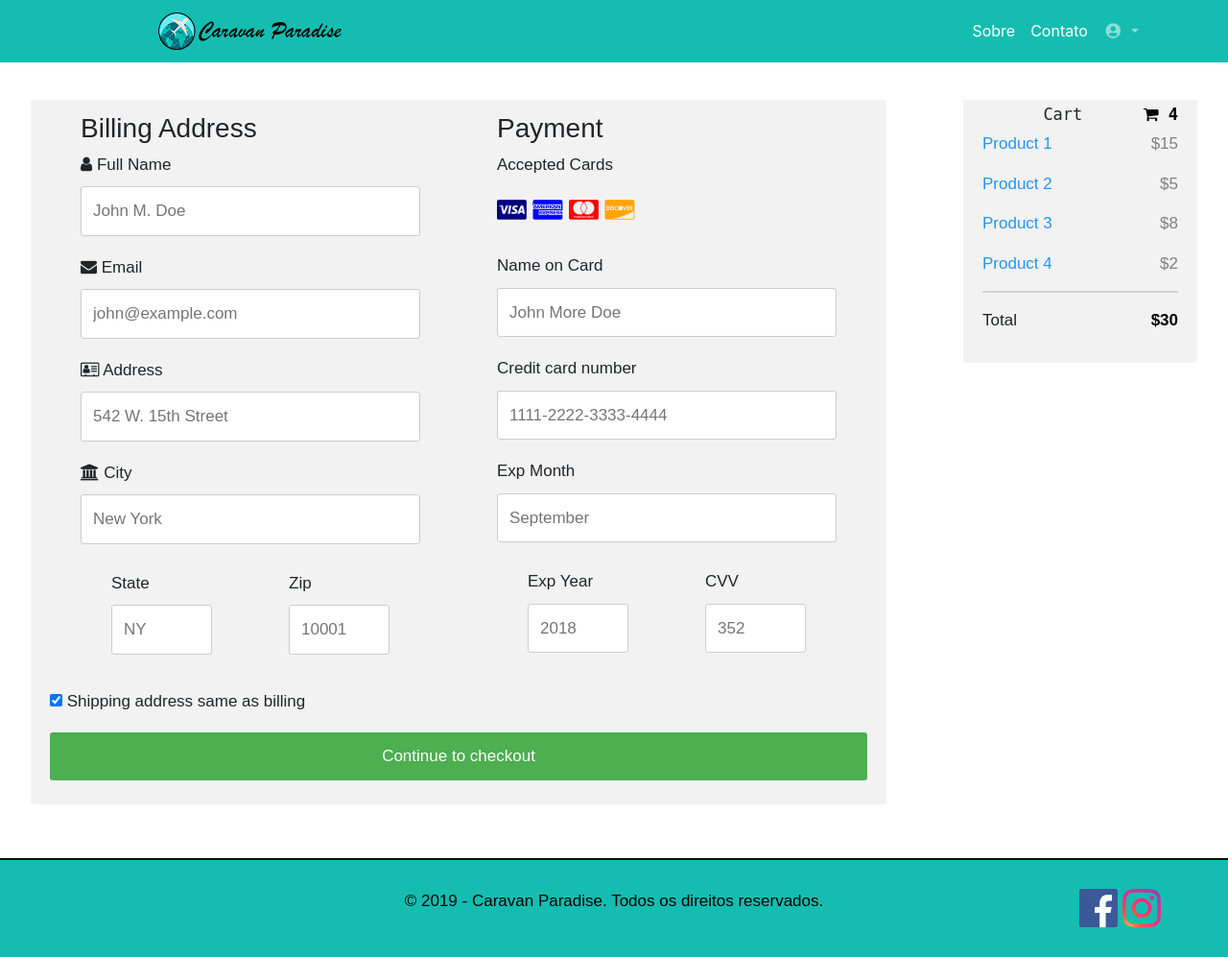
After one commit to sont-group/Caravan-Paradise, a PHP site: page /site/pagamento.php in a window 1280 px wide. The commit adds this page. Shown: the whole page at 96% size. Run offline with PHP 8.4, Linux system fonts and the light colour scheme.

Commit message:
+pagamento

```diff
--- /dev/null
+++ b/site/pagamento.php
@@ -0,0 +1,213 @@
+<!DOCTYPE html>
+<html lang="pt-br">
+
+<head>
+    <meta charset="UTF-8">
+    <meta name="viewport" content="width=100%, initial-scale=1.0">
+    <meta http-equiv="X-UA-Compatible" content="ie=edge">
+    <title>Caravan Paradise</title>
+
+    <!-- Bootstrap core CSS -->
+    <link href="bootstrap/css/bootstrap.css" rel="stylesheet">
+    <!-- estilos -->
+    <link rel="stylesheet" href="css/estilos.css">
+    <!-- Custom fonts-->
+  <link href="css/fontawesome-free/css/all.min.css" rel="stylesheet" type="text/css">
+  <!-- Import fonts-->
+  <meta name="viewport" content="width=device-width, initial-scale=1">
+<link rel="stylesheet" href="https://cdnjs.cloudflare.com/ajax/libs/font-awesome/4.7.0/css/font-awesome.min.css">
+
+  <style>
+
+  /*Pagamento*/
+.row {
+  display: -ms-flexbox; /* IE10 */
+  display: flex;
+  -ms-flex-wrap: wrap; /* IE10 */
+  flex-wrap: wrap;
+  margin: 0 -16px;
+  font-family: Arial;
+  font-size: 17px;
+  padding: 8px;
+  box-sizing: border-box;
+}
+
+.col-25 {
+  -ms-flex: 20%; /* IE10 */
+  flex: 20%;
+}
+
+.col-50 {
+  -ms-flex: 50%; /* IE10 */
+  flex: 50%;
+}
+
+.col-75 {
+  -ms-flex: 70%; /* IE10 */
+  flex: 70%;
+}
+
+.col-25,
+.col-50,
+.col-75 {
+  padding: 0 40px;
+}
+
+.pagamento-box {
+  background-color: #f2f2f2;
+  padding: 5px 20px 15px 20px;
+  border: px solid lightgrey;
+  border-radius: 3px;
+}
+
+input[type=text] {
+  width: 100%;
+  margin-bottom: 20px;
+  padding: 12px;
+  border: 1px solid #ccc;
+  border-radius: 3px;
+}
+
+label {
+  margin-bottom: 10px;
+  display: block;
+}
+
+.icon-container {
+  margin-bottom: 20px;
+  padding: 7px 0;
+  font-size: 24px;
+}
+
+.btn {
+  background-color: #4CAF50;
+  color: white;
+  padding: 12px;
+  margin: 10px 0;
+  border: none;
+  width: 100%;
+  border-radius: 3px;
+  cursor: pointer;
+  font-size: 17px;
+}
+
+.btn:hover {
+  background-color: #45a049;
+}
+
+a {
+  color: #2196F3;
+}
+
+hr {
+  border: 1px solid lightgrey;
+}
+
+span.price {
+  float: right;
+  color: grey;
+}
+
+/* Responsive layout - when the screen is less than 800px wide, make the two columns stack on top of each other instead of next to each other (also change the direction - make the "cart" column go on top) */
+@media (max-width: 800px) {
+  .row {
+    flex-direction: column-reverse;
+  }
+  .col-25 {
+    margin-bottom: 20px;
+  }
+}
+</style>
+
+</head>
+
+<body>
+<?php include_once('class/setup.php');
+    $setup = new Setup();
+    $setup->menu();
+    ?>
+    <br><br><br><br>
+    <div class="row">
+  <div class="col-75">
+    <div class="pagamento-box">
+      <form action="/action_page.php">
+
+        <div class="row">
+          <div class="col-50">
+            <h3>Billing Address</h3>
+            <label for="fname"><i class="fa fa-user"></i> Full Name</label>
+            <input type="text" id="fname" name="firstname" placeholder="John M. Doe">
+            <label for="email"><i class="fa fa-envelope"></i> Email</label>
+            <input type="text" id="email" name="email" placeholder="john@example.com">
+            <label for="adr"><i class="fa fa-address-card-o"></i> Address</label>
+            <input type="text" id="adr" name="address" placeholder="542 W. 15th Street">
+            <label for="city"><i class="fa fa-institution"></i> City</label>
+            <input type="text" id="city" name="city" placeholder="New York">
+
+            <div class="row">
+              <div class="col-50">
+                <label for="state">State</label>
+                <input type="text" id="state" name="state" placeholder="NY">
+              </div>
+              <div class="col-50">
+                <label for="zip">Zip</label>
+                <input type="text" id="zip" name="zip" placeholder="10001">
+              </div>
+            </div>
+          </div>
+
+          <div class="col-50">
+            <h3>Payment</h3>
+            <label for="fname">Accepted Cards</label>
+            <div class="icon-container">
+              <i class="fa fa-cc-visa" style="color:navy;"></i>
+              <i class="fa fa-cc-amex" style="color:blue;"></i>
+              <i class="fa fa-cc-mastercard" style="color:red;"></i>
+              <i class="fa fa-cc-discover" style="color:orange;"></i>
+            </div>
+            <label for="cname">Name on Card</label>
+            <input type="text" id="cname" name="cardname" placeholder="John More Doe">
+            <label for="ccnum">Credit card number</label>
+            <input type="text" id="ccnum" name="cardnumber" placeholder="1111-2222-3333-4444">
+            <label for="expmonth">Exp Month</label>
+            <input type="text" id="expmonth" name="expmonth" placeholder="September">
+            <div class="row">
+              <div class="col-50">
+                <label for="expyear">Exp Year</label>
+                <input type="text" id="expyear" name="expyear" placeholder="2018">
+              </div>
+              <div class="col-50">
+                <label for="cvv">CVV</label>
+                <input type="text" id="cvv" name="cvv" placeholder="352">
+              </div>
+            </div>
+          </div>
+
+        </div>
+        <label>
+          <input type="checkbox" checked="checked" name="sameadr"> Shipping address same as billing
+        </label>
+        <input type="submit" value="Continue to checkout" class="btn">
+      </form>
+    </div>
+  </div>
+  <div class="col-25">
+    <div class="pagamento-box">
+      <h4>Cart <span class="price" style="color:black"><i class="fa fa-shopping-cart"></i> <b>4</b></span></h4>
+      <p><a href="#">Product 1</a> <span class="price">$15</span></p>
+      <p><a href="#">Product 2</a> <span class="price">$5</span></p>
+      <p><a href="#">Product 3</a> <span class="price">$8</span></p>
+      <p><a href="#">Product 4</a> <span class="price">$2</span></p>
+      <hr>
+      <p>Total <span class="price" style="color:black"><b>$30</b></span></p>
+    </div>
+  </div>
+</div>
+ <br><br>
+
+    <?php
+    $setup->footer();
+    ?>
+
+</body>
+</html>
--- a/site/sobre.php
+++ b/site/sobre.php
@@ -30,7 +30,7 @@
     <div class="card-body card">
         <h2 class="card-title">Caravan Paradise</h2>
         <p class="card-text">
-        Caravan Paradise é uma agência de Turismo que te pode te levar no  lugar onde você sempre sonhou em ir. E com uma experiência incrível e única.<br>
+        Caravan Paradise é uma agência de Viagens que pode te levar no  lugar onde você sempre sonhou em ir. E com uma experiência incrível e única.<br>
         Nossa agência visa trazer o máximo de conforto e a melhor experiência ao seus clientes buscando sempre os melhores e mais desejados lugares para viajar e adquirir novas lembranças e novos desejos para que sua viagem seja única e inesquecível.
 
         </p>
```
